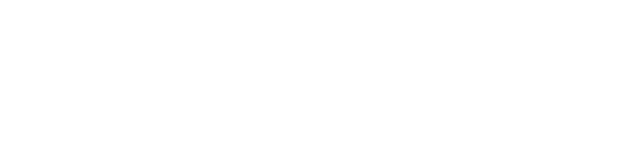
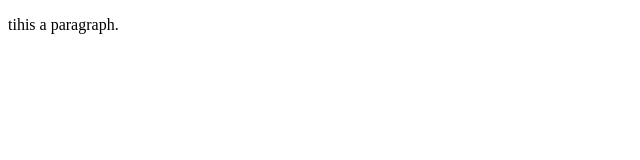
Before and after one commit to arishgautam/git-example-project, a plain HTML site: page index.html in a window 1280 px wide. Shown: the whole page, without its empty margins (0-640 px from the left). Drawn offline with Linux system fonts and the light colour scheme.

Commit message:
added paragraph

```diff
--- a/index.html
+++ b/index.html
@@ -6,6 +6,7 @@
     <title>Document</title>
 </head>
 <body>
+   <p>tihis a paragraph.</p>
 
 </body>
 </html>
```
